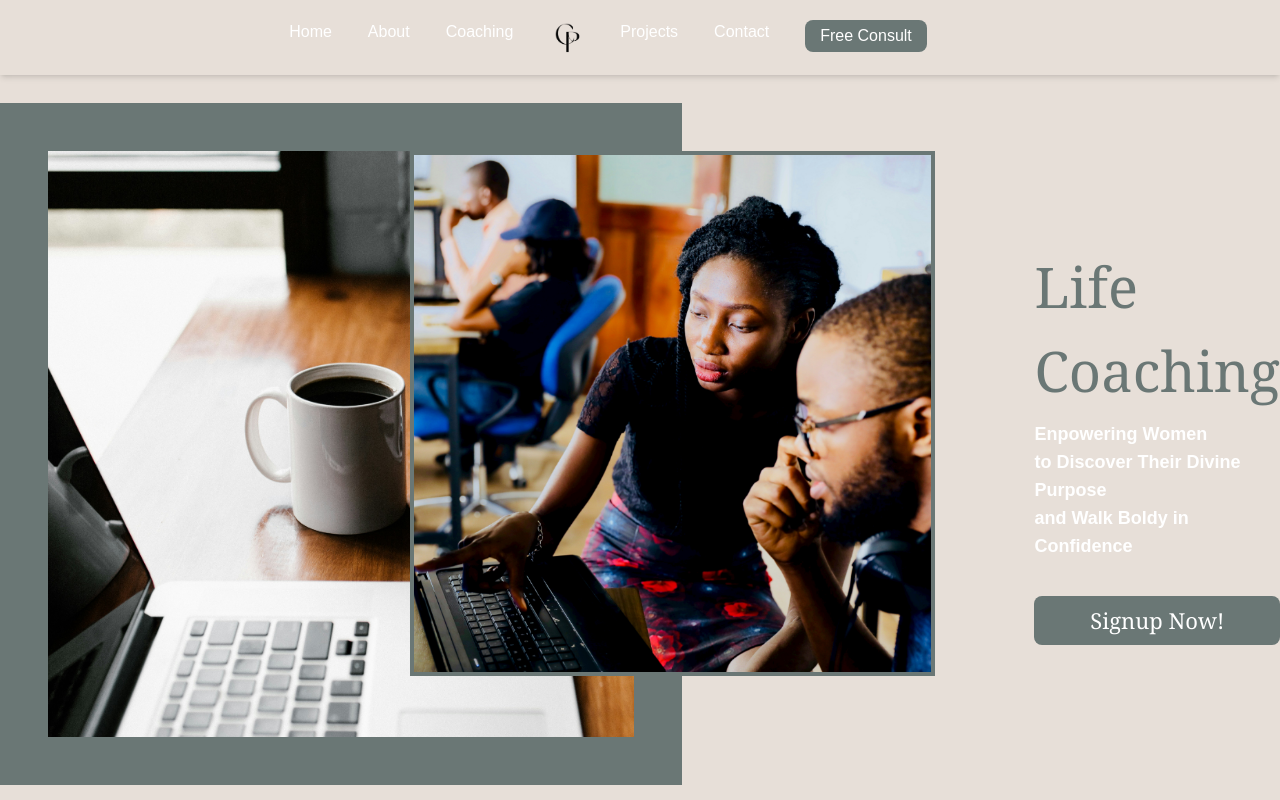
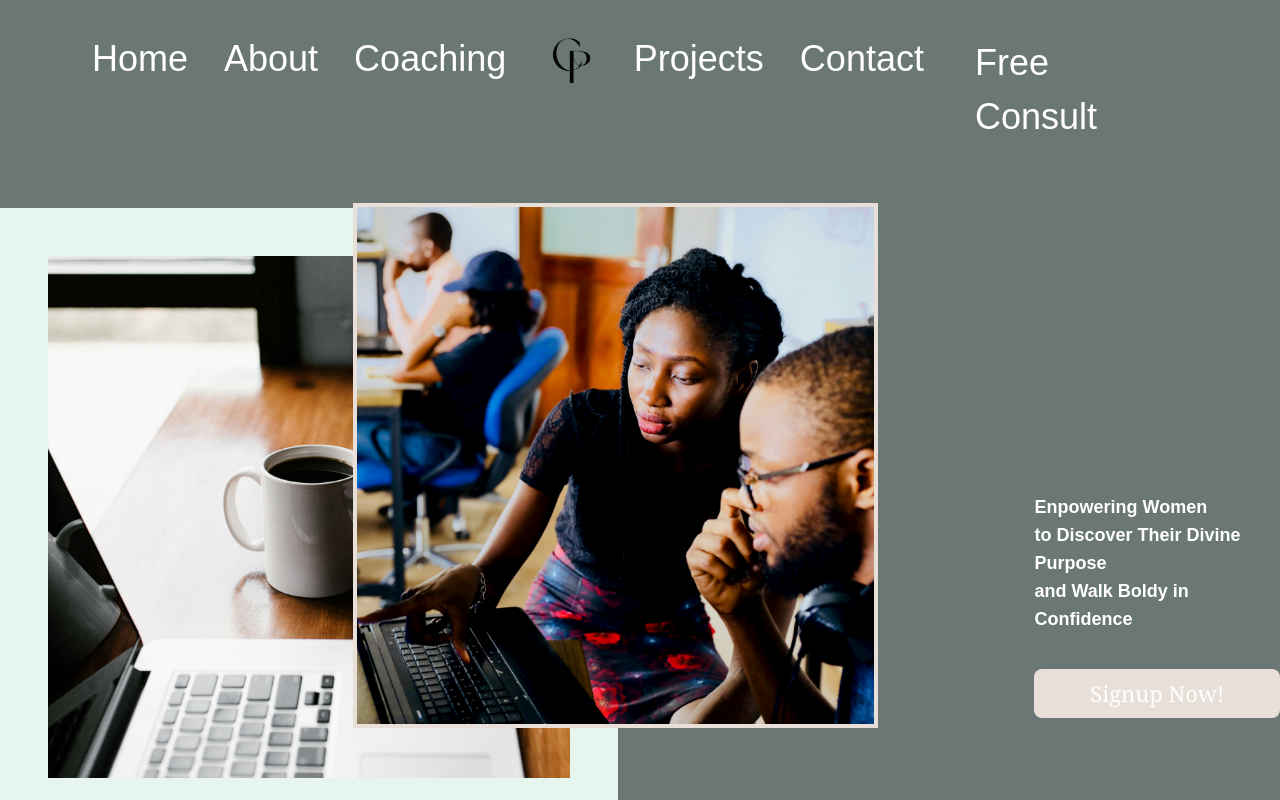
Before and after one commit to tranielmp8/christi-react-port, a React (Vite) app: page / in a window 1280 px wide. Shown: the top 800 px of the page. Built offline with nearby package versions, Linux system fonts and the light colour scheme.

Commit message:
updating css

```diff
--- a/src/components/Hero.jsx
+++ b/src/components/Hero.jsx
@@ -13,18 +13,18 @@ export default function Hero() {
             src={Img3}
             alt="teacher"
             width={525}
-            className='teacher bg-[#6A7775] absolute p-1'
+            className='teacher bg-[#E7DFD8] absolute p-1'
             />
           </div>
 
-          <div className="hero-text flex flex-col ml-80">
+          <div className="hero-text flex flex-col ml-96">
             <div className=''>
               <h1 className="text-[56px] mb-2 text-[#6A7775]">Life <br />Coaching</h1>
               <div className='text-container'>
                 <p className="text-white text-lg mb-2">Enpowering Women <br /> to Discover Their Divine Purpose <br /> and Walk Boldy in Confidence</p>
               </div>
             </div>
-            <button className='mt-7 p-2 bg-[#6A7775] rounded-lg text-white text-[22px]'>Signup Now!</button>
+            <button className='mt-7 p-2 bg-[#E7DFD8] rounded-lg text-white text-[22px]'>Signup Now!</button>
           </div>
         </div>
     </div>
--- a/src/components/Navbar.jsx
+++ b/src/components/Navbar.jsx
@@ -34,12 +34,12 @@ export default function Navbar() {
     </>
   return (
     <nav>
-      <div className='h-5v nav-container flex justify-center items-center text-white lg:py-5 px-20  shadow-md'>
+      <div className='h-12v nav-container flex justify-center items-center text-white lg:py-5 px-20  '>
           {/* <a className='flex items-end rounded-full p-3  ml-10 logo' href="#">
             <h1 className=''>LOGO</h1>
           </a> */}
         <div className='lg:flex md:flex lg:  items-center justify-around font-normal hidden'>
-          <div className='flex justify-center items-center'>
+          <div className='flex justify-center items-center p-3'>
             <ul className='flex gap-9 mr-16 text-[16px] '>
             <Link className='' spy={true} smooth={true} to="Home">
               <li className='nav-link  transition hover:border-b-2 border-white hover:border-slate-200 cursor-pointer'>Home</li>
@@ -50,8 +50,8 @@ export default function Navbar() {
             <Link className='' spy={true} smooth={true} to="Technology">
               <li className='nav-link  transition hover:border-b-2 border-white hover:border-slate-300 cursor-pointer'>Coaching</li>
             </Link>
-            <Link className='' spy={true} smooth={true} to="Projects">
-              <li className='nav-link hover:text-slate-600 transition hover:border-b-2 border-white cursor-pointer'><img src={Cp4} width={35} alt="" /></li>
+            <Link className='rounded-full nav-logo' spy={true} smooth={true} to="Projects">
+              <li className='nav-link nav-logo hover:text-slate-600 transition hover:border-b-2 border-white cursor-pointer rounded-full'><img src={Cp4} width={80} alt="" /></li>
             </Link>
             <Link className='' spy={true} smooth={true} to="Projects">
               <li className='nav-link  transition hover:border-b-2 border-white hover:border-slate-300 cursor-pointer'>Projects</li>
@@ -60,7 +60,7 @@ export default function Navbar() {
               <li className='nav-link  transition hover:border-b-2 border-white hover:border-slate-300 cursor-pointer'>Contact</li>
             </Link>
             <Link className='' spy={true} smooth={true} to="Consult">
-              <li className='nav-link  transition border-white cursor-pointer consult bg-[#6A7775] rounded-lg '>Free Consult</li>
+              <li className='nav-link  transition border-white cursor-pointer consult bg-[#6A7775] rounded-lg hover:bg-white'>Free Consult</li>
             </Link>
             </ul>
           </div>
--- a/src/index.css
+++ b/src/index.css
@@ -8,22 +8,28 @@ body {
 }
 
 .app {
-  background: #E7DFD8;
+  background: #6a7775;
 }
 
 .nav-link {
   font-family: Arial, Helvetica, sans-serif;
   border-bottom: #6A7775;
+  font-size: 36px;
 }
 
 .nav-link:hover {
   text-shadow: #eee 1px 0 10px;
+  color: #6A7775;
+}
+
+.nav-logo:hover {
+  box-shadow: 0 0 15px #6a7775;
 
 }
 
 .image-container {
   position: relative;
-  background-color: #6A7775;
+  background-color: #e6f6ee;
 }
 
 .consult {
@@ -36,7 +42,7 @@ body {
 }
 
 .teacher {
-  right: -37%;
+  right: -42%;
   bottom: 16%;
   z-index: 10;
 }
```
